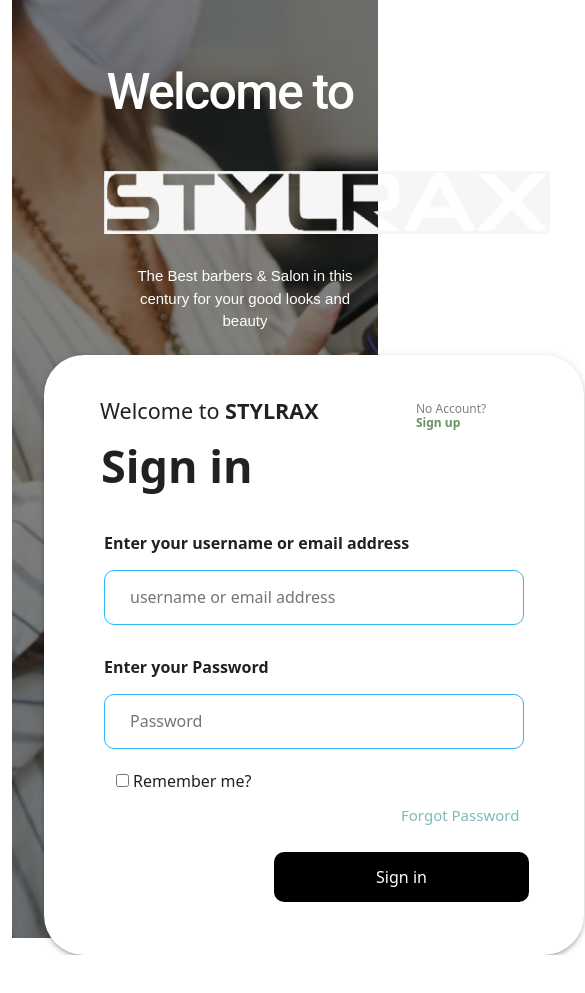
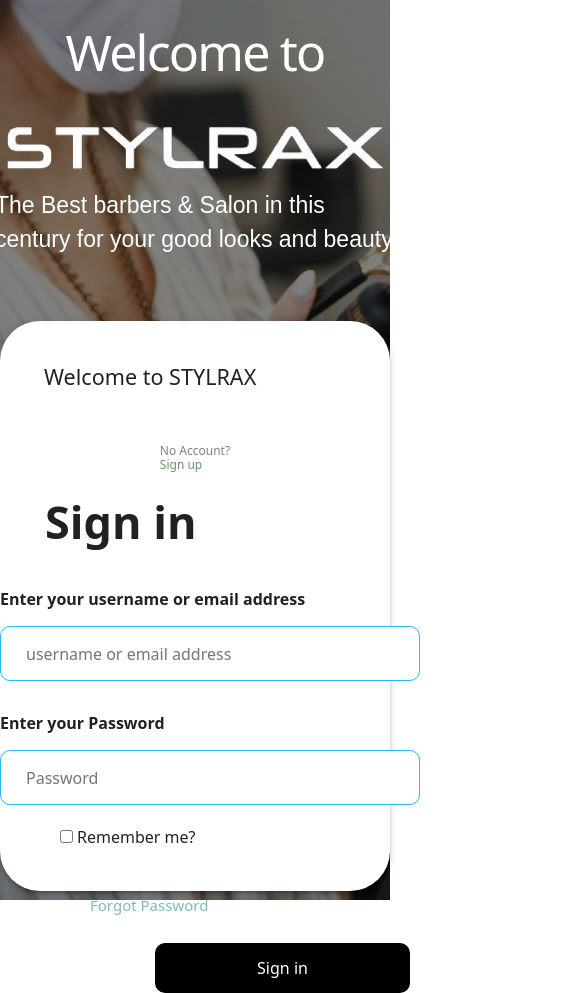
Before and after one commit to shakyaJSChamps/salon-app-admin, a React (Create React App) app: page /login in a window 390 px wide. Shown: the top 993 px of the page, 585 px wide, since content can reach past the window. Before the commit the page ends 955 px from the top, so only its background shows below. Built offline with nearby package versions, Linux system fonts and the light colour scheme; a web font is replaced by a local one.

Commit message:
Login page complete

```diff
--- a/src/Component/Login.js
+++ b/src/Component/Login.js
@@ -4,27 +4,27 @@
 import { Row, Col, Container } from "react-bootstrap";
 function Login() {
   return (
-    <div className="container-fluid">
-         <div className="login-form">
-      <div className="image ">
-        <Container className="login-page">
-          <Row>
-            <Col md={6} sm={12}>
+    <div className="stylarx-page">
+      <Container fluid>
+        <Row className="stylarx-m">
+          <Col md={6} sm={12} className="p-0 d-flex justify-content-center align-items-center mt-5 ">
             <Paper className="paper" elevation={3}>
-                <Container>
-                  <Row>
-                    <Col sm={8}>
+              <Container className="p-0">
+                <Row className=" m-0 p-0">
+                  <Col sm={8} className="p-0">
                     <h4>
                       Welcome to <span>STYLRAX</span>
                     </h4>
                   </Col>
-                    <Col sm={4}>
+                  <Col sm={4} className="p-0 d-flex justify-content-center align-itemscenter">
                     <h6 className="sign-account">
                       No Account? <br />
                       <span className="sign-up">Sign up</span>
                     </h6>
                   </Col>
+                  <Col className="p-0">
                     <h1>Sign in</h1>
+                  </Col>
                 </Row>
               </Container>
               <form className="form">
@@ -44,13 +44,13 @@
                   <input className="input" placeholder="Password" />
                 </label>
               </form>
-                <Container>
-                  <Row>
-                    <Col sm={6}>
+              <Container className="p-0">
+                <Row className=" m-0 p-0">
+                  <Col sm={6} className="p-0">
                     <input className="checkbox" type="checkbox" />
                     <label className="px-1">Remember me?</label>
                   </Col>
-                    <Col sm={6}>
+                  <Col sm={6} className="p-0">
                     <p className="para">Forgot Password</p>
                   </Col>
                 </Row>
@@ -60,14 +60,14 @@
               </button>
             </Paper>
           </Col>
-            <Col md={6} sm={12}>
+          <Col md={6} sm={12} className="p-0 d-flex justify-content-center align-items-center ">
             <div className="second-section">
               <h1 className="heading">
                 Welcome to <br />
-                  <span className="stylrax">
+              </h1>
+              <div className="stylrax">
                 <img src={image} alt="logo.png" />
-                  </span>
-                </h1>
+              </div>
               <div className="second-para">
                 <p>
                   The Best barbers & Salon in this
@@ -80,8 +80,6 @@
         </Row>
       </Container>
     </div>
-    </div>
-    </div>
   );
 }
 export default Login;
--- a/src/assets/scss/pages/home/_login.scss
+++ b/src/assets/scss/pages/home/_login.scss
@@ -1,47 +1,35 @@
-// body {
-//     background-image: -webkit-gradient(linear, left top, left bottom, color-stop(100%, rgba(0, 0, 0, 0.5)), to(rgba(0, 0, 0, 0.5))), url("../../../image/bg-img.png");
-//     background-image: linear-gradient(rgba(0, 0, 0, 0.5) 100%, rgba(0, 0, 0, 0.5) 100%), url("../../../image/bg-img.png");
-//   }
-  .login-form {
-    background-image: -webkit-gradient(linear, left top, left bottom, color-stop(100%, rgba(0, 0, 0, 0.5)), to(rgba(0, 0, 0, 0.5))), url("../../../image/bg-img.png");
-    background-image: linear-gradient(rgba(0, 0, 0, 0.5) 100%, rgba(0, 0, 0, 0.5) 100%), url("../../../image/bg-img.png");
+* {
+  margin: 0;
+  padding: 0;
+  box-sizing: border-box;
+}
+.stylarx-page {
+  width: 100%;
+  height: 680px;
+  background-image: -webkit-gradient(
+      linear,
+      left top,
+      left bottom,
+      color-stop(100%, rgba(0, 0, 0, 0.5)),
+      to(rgba(0, 0, 0, 0.5))
+    ),
+    url("../../../image/bg-img.png");
+  background-image: linear-gradient(
+      rgba(0, 0, 0, 0.5) 100%,
+      rgba(0, 0, 0, 0.5) 100%
+    ),
+    url("../../../image/bg-img.png");
   background-size: cover;
-  }
-  .image img {
-    width: 100%;
-    height: 620px;
-  }
-  .image {
-    position: relative;
 }
 /* login-form-start */
 .paper {
-    position: absolute;
   width: 540px;
-    top: 20px;
-    left: 74px;
   height: 570px;
   border-radius: 40px !important;
 }
 .paper h4 {
   margin-top: 43px;
   margin-left: 44px;
-  }
-  .paper p {
-    margin-top: 40px;
-    margin-left: 80px;
-    left: 10px;
-    font-size: 25px;
-    font-weight: 500;
-  }
-  .paper span {
-    font-weight: bolder;
-  }
-  .paper h1 {
-    /* margin-top: 25px; */
-    margin-left: 45px;
-    font-weight: 700;
-    font-size: 45px;
 }
 .sign-account {
   margin-top: 46px;
@@ -50,6 +38,12 @@
 }
 .sign-up {
   color: rgb(103, 146, 103);
+}
+.paper h1 {
+  margin-top: 15px;
+  margin-left: 45px;
+  font-weight: 700;
+  font-size: 45px;
 }
 .form {
   margin-left: 60px;
@@ -74,7 +68,8 @@
   font-size: 15px !important;
   color: rgb(126, 186, 186);
   font-weight: 400;
-    margin-left: 60px;
+  margin-left: 90px;
+  margin-top: 45px;
 }
 .button {
   margin-left: 230px;
@@ -87,180 +82,54 @@
   color: white;
   font-family: 600;
 }
-  /* login-form-end */
-  /* text-section-start */
-  .login-form {
-    height: 620px;
-  }
-  .second-section {
-    margin-top: 160px;
-    margin-left: 60px;
-    color: white;
-  }
-  .heading {
-    font-family: Roboto;
-    font-size: 90px;
-    font-weight: 500;
+.heading{
+  color: #fff;
+  font-size: 75px;
+  text-align: center;
   line-height: 105px;
   letter-spacing: -1.796193242073059px;
+}
+.second-para{
+  font-size: 27px;
+  font-weight: 500;
+  font-family: sans-serif;
+  color: #fff;
+}
+.stylrax{
+  margin-top: -15px;
+}
+@media screen and (max-width:1155px){
+  .heading{
+    font-size: 50px;
+  }
+  .stylrax{
     text-align: center;
   }
-  .stylrax {
-    font-family: impact, sans-serif;
-    font-size: 90px;
-    margin-left: -50px;
+  .stylrax img{
+    width: 400px;
   }
-  .stylrax img {
-    width: 569.78px;
-    height: 62.95px;
-  }
-  .second-para {
-    margin-top: 20px;
-    font-size: 27px;
-    font-weight: 500;
-    margin-left: -47px;
-    font-family: sans-serif;
-  }
-  @media only screen and (max-width: 1230px) {
-    .stylrax img {
-      width: 445.78px;
-      margin-left: 60px;
-    }
-    .second-para {
-      margin-left: 30px;
-      font-size: 26px;
+  .second-para{
+    font-size: 23px;
   }
 }
-  @media only screen and (max-width: 1200px) {
-    .heading {
-      font-size: 60px;
+@media screen and (max-width:992px){
+  .stylarx-page {
+    height: 900px;
   }
-    .second-para {
-      margin-top: -14px;
-      font-size: 21px;
+  .stylarx-m {
+    flex-direction: column-reverse;
+    display: flex;
+    justify-content: center;
+    align-items: center;
   }
+  .paper{
+    width: 100%;
   }
-  @media only screen and (max-width: 1100px) {
-    .login-form{
-      height: 938px;
+  .form{
+    width: 100%;
+    margin-left: 0;
   }
-    .second-section {
-      text-align: center;
-      margin-left: -500px;
-    }
-    .paper {
-      margin-top: 335px;
-      margin-left: 215px;
-    }
-    .heading {
-      margin-top: -120px;
-      font-size: 80px;
-    }
-  }
-  @media only screen and (max-width: 1045px) {
-    .paper {
-      margin-left: 185px;
-    }
-  }
-  @media only screen and (max-width: 991px) {
-    .second-section {
-      margin-left: -270px;
-    }
-    .paper {
+  .button{
     margin-left: 155px;
   }
 }
-  @media only screen and (max-width: 900px) {
-    .paper {
-      margin-left: 100px;
-    }
-    .second-section {
-      margin-left: -384px;
-    }
-  }
-  @media only screen and (max-width: 800px) {
-    .paper {
-      margin-left: 60px;
-    }
-    .second-section {
-      margin-left: -360px;
-    }
-  }
-  @media only screen and (max-width: 767px) {
-    .second-section {
-      margin-left: -50px;
-    }
-    .paper {
-      margin-left: 25px;
-    }
-  }
-  @media only screen and (max-width: 700px) {
-    .paper {
-      margin-left: -1px;
-    }
-  }
-  @media only screen and (max-width: 690px) {
-    .second-section {
-      margin-left: -35px;
-    }
-  }
-  @media only screen and (max-width: 670px) {
-    .paper {
-      margin-left: -10px;
-    }
-  }
-  @media only screen and (max-width: 600px) {
-    .paper {
-      margin-left: -42px;
-    }
-    .second-section {
-      margin-left: 0px;
-    }
-  }
-  @media only screen and (max-width: 570px) {
-    .second-section {
-      margin-left: 10px;
-    }
-  }
-  @media only screen and (max-width: 575px) {
-    button {
-      margin-top: -15px;
-    }
-    .paper p {
-      margin-top: 11px;
-      margin-left: 345px;
-    }
-    .second-section {
-      margin-left: 70px;
-    }
-    .paper {
-      height: 600px;
-    }
-    .sign-account {
-      margin-left: 360px;
-      margin-top: -30px;
-    }
-  }
-  @media only screen and (max-width: 458px) {
-    .heading {
-      font-size: 70px;
-    }
-  }
-  @media only screen and (max-width: 425px) {
-    .second-para {
-      font-size: 20px;
-    }
-  }
-  @media only screen and (max-width: 410px) {
-    .heading {
-      font-size: 50px;
-    }
-    .second-para {
-      font-size: 18px;
-    }
-  }
-  @media only screen and (max-width: 410px) {
-    .second-para {
-      font-size: 15px;
-    }
-  }
```
Also changed, not shown: src/assets/image/logo.png. Lines whose indentation alone changed are shown as unchanged.
